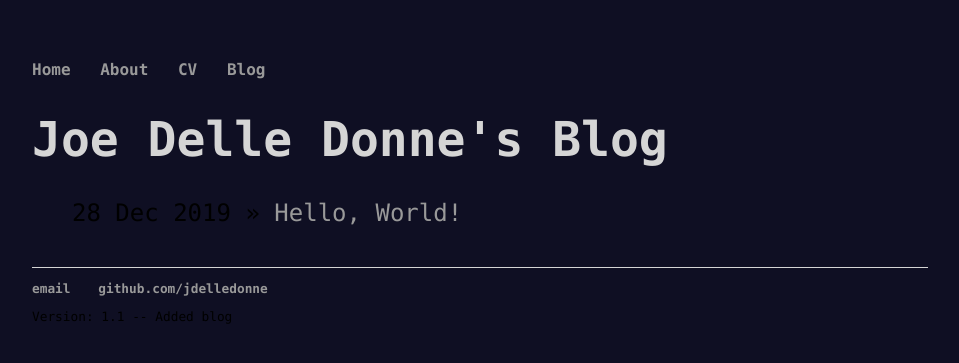
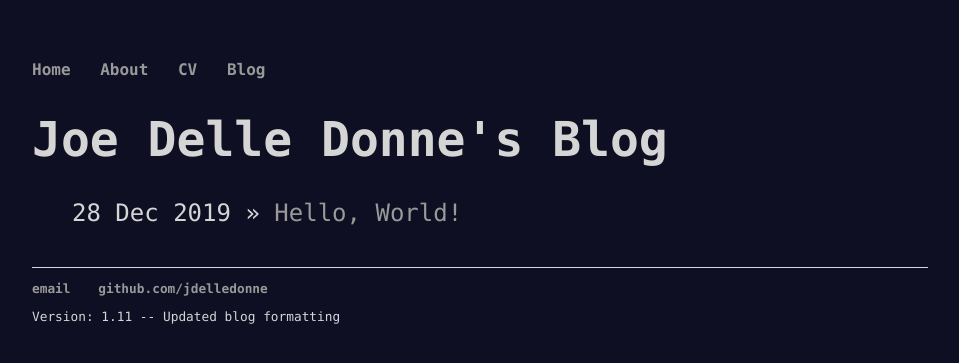
Before and after one commit to jdelledonne/jdelledonne.github.io, a Jekyll site: the page built from blog/index.html, in a window 1280 px wide. Shown: the top 363 px of the page, without its empty margins (160-1119 px from the left). Built offline with Jekyll 4.4.1, drawn with Linux system fonts in a browser that asks for light colours.

Commit message:
Updated blog formatting

```diff
--- a/_layouts/default.html
+++ b/_layouts/default.html
@@ -24,7 +24,7 @@
 	        		<li><a href="mailto:jdelledo@nd.edu">email</a></li>
 	        		<li><a href="https://github.com/jdelledonne">github.com/jdelledonne</a></li>
 				</ul>
-				Version: 1.1 -- Added blog
+				Version: 1.11 -- Updated blog formatting
 			</footer>
 		</body>
 	</html>
--- a/css/main.css
+++ b/css/main.css
@@ -42,11 +42,13 @@ p {
 footer {
     border-top: 1px solid #d5d5d5;
     font-size: .8em;
+    color: #d5d5d5;
 }
 
 ul.posts {
     margin: 20px auto 40px;
     font-size: 1.5em;
+    color: #d5d5d5;
 }
 
 ul.posts li {
```
